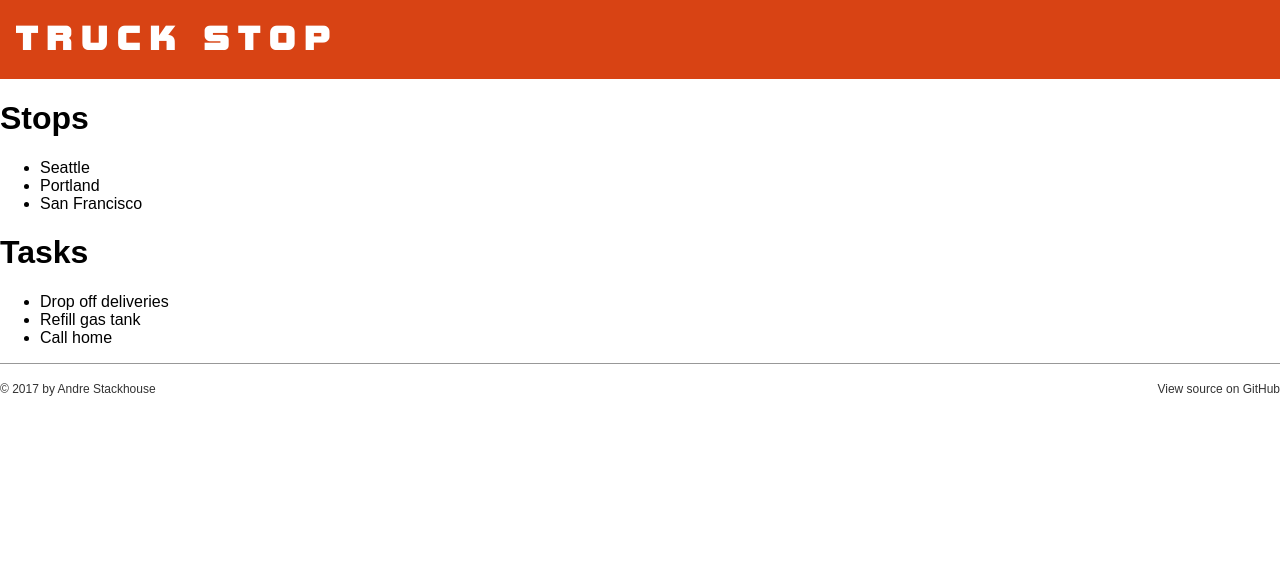
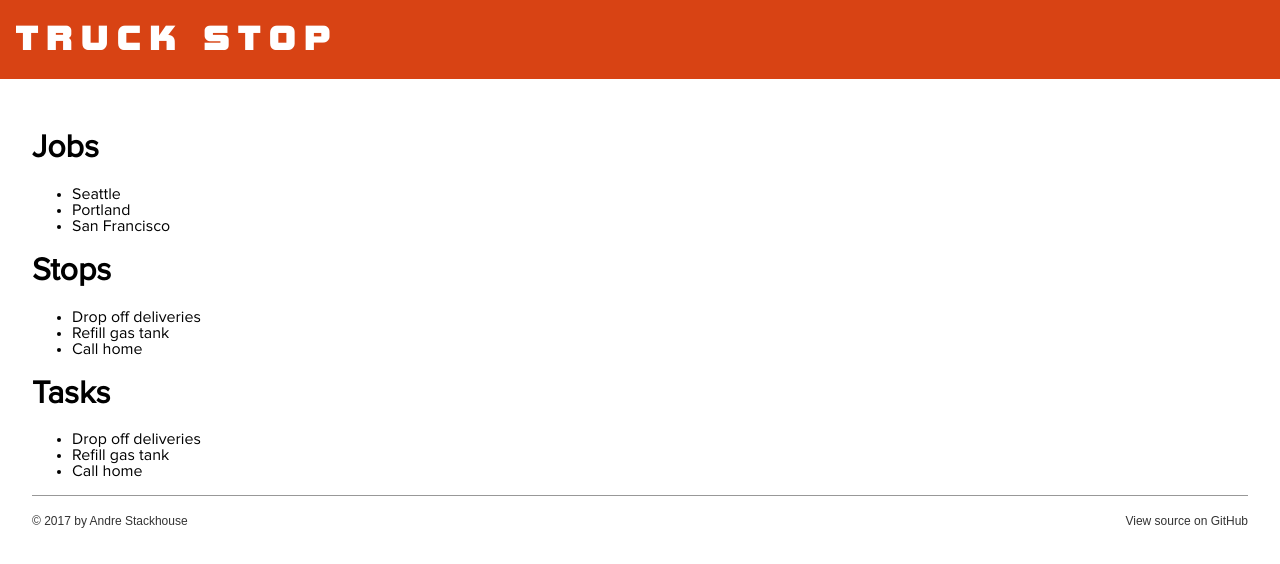
Before and after one commit to CaptainStack/truck-stop, a React (Create React App) app: page / in a window 1280 px wide. Shown: the top 564 px of the page. Built offline with nearby package versions, Linux system fonts and the light colour scheme.

Commit message:
Homepage restructure.

```diff
--- a/src/App.js
+++ b/src/App.js
@@ -8,13 +8,22 @@
         <header>
           <h2><a href='.'>TRUCK STOP</a></h2>
         </header>
-        <div id='main-content'>
-          <div id='stops-box'>
-            <h1>Stops</h1>
+        <div id='main-container'>
+          <div id='app-container'>
+            <div id='jobs-box'>
+              <h1>Jobs</h1>
               <ul>
                 <li>Seattle</li>
                 <li>Portland</li>
                 <li>San Francisco</li>
+              </ul>
+            </div>
+            <div id='stops-box'>
+              <h1>Stops</h1>
+              <ul>
+                <li>Drop off deliveries</li>
+                <li>Refill gas tank</li>
+                <li>Call home</li>
               </ul>
             </div>
             <div id='tasks-box'>
@@ -24,6 +33,7 @@
                 <li>Refill gas tank</li>
                 <li>Call home</li>
               </ul>
+            </div>
           </div>
           <footer>
             <div><a href='https://captainstack.github.io/public-stackhouse' target='_blank'><p>© 2017 by Andre Stackhouse</p></a></div>
```
Lines whose indentation alone changed are shown as unchanged.
